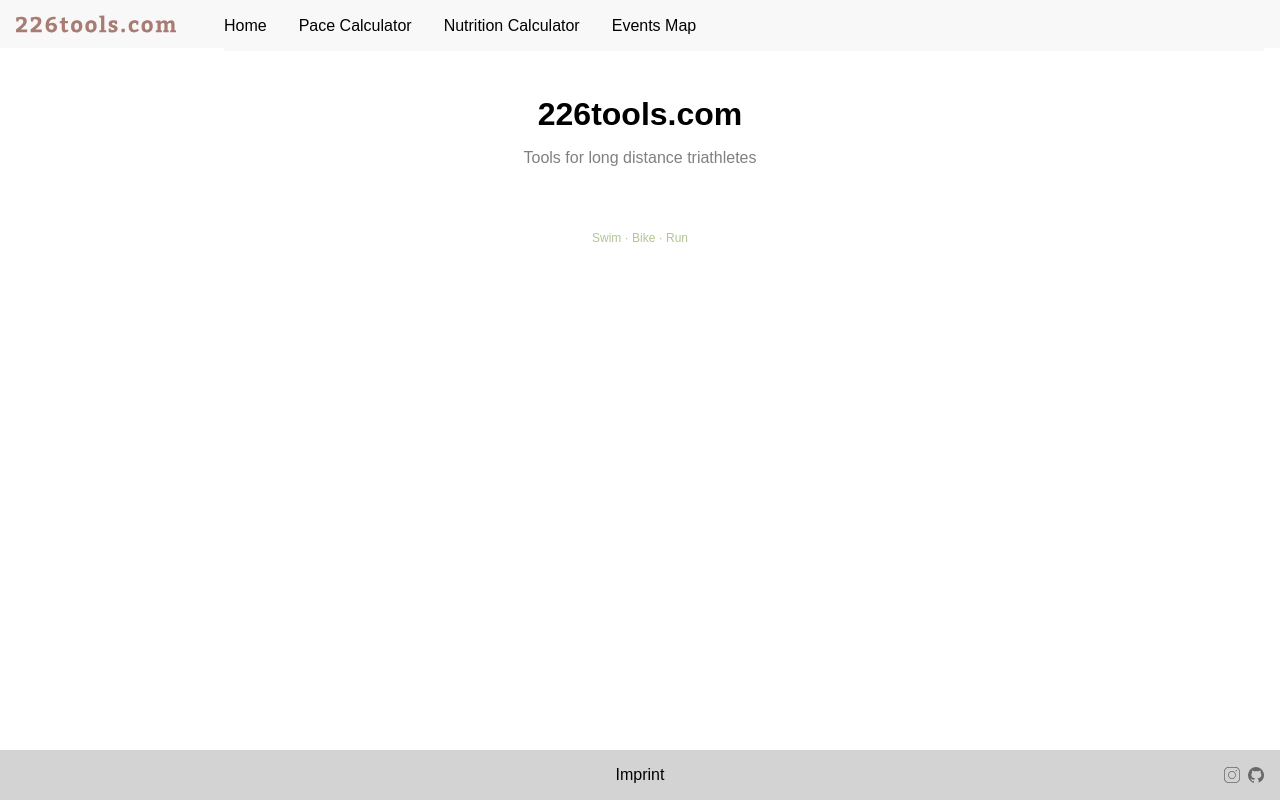
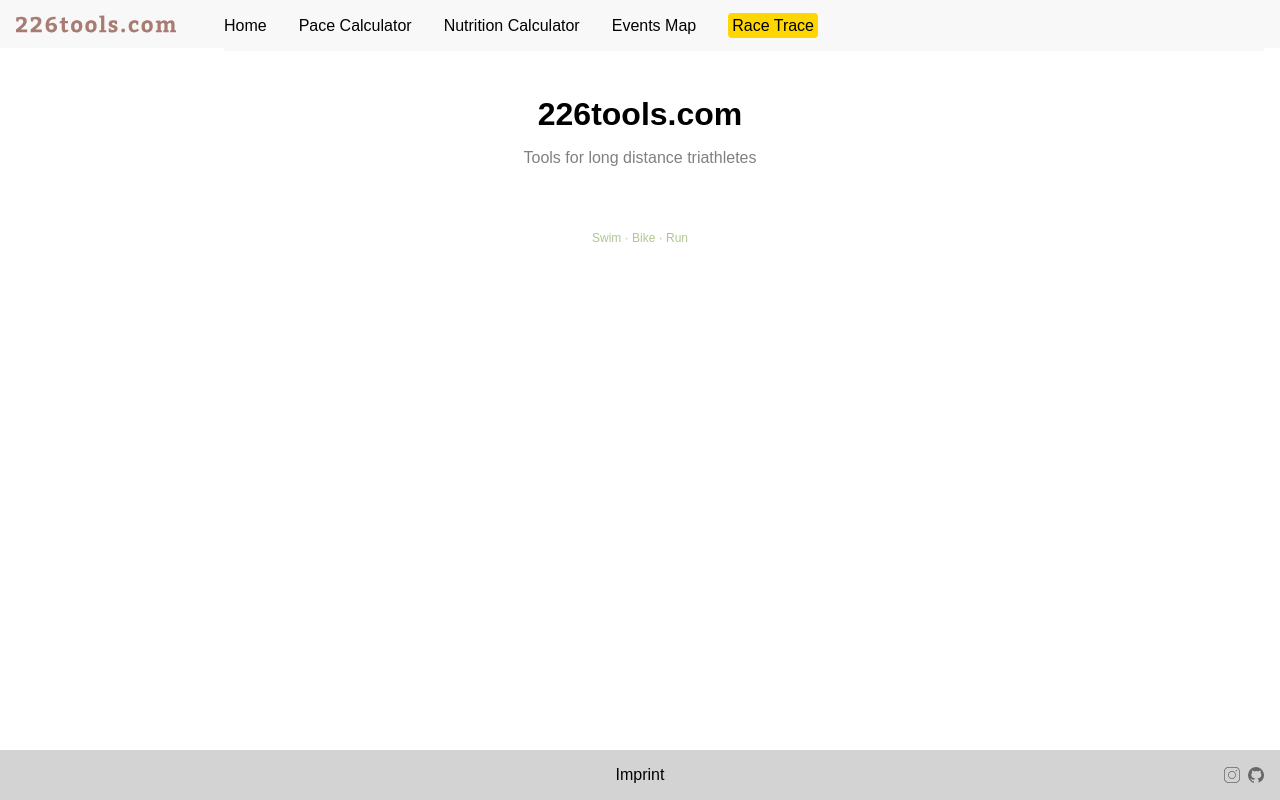
Before and after one commit to sascharissling/226tools-frontend, a React (Vite) app: page / in a window 1280 px wide. Built offline with nearby package versions, Linux system fonts and the light colour scheme.

Commit message:
downgrade styled-components

```diff
--- a/src/components/navbar/index.tsx
+++ b/src/components/navbar/index.tsx
@@ -1,7 +1,7 @@
 import { useEffect, useState } from "react";
 import { Link } from "react-router-dom";
 import { useEnv } from "../../hooks/useEnv.ts";
-import styled from "styled-components";
+import styled, { css } from "styled-components";
 import Logo from "../logo";
 import { breakpoints, devices } from "../../theme/theme.ts";
 import MenuButton from "./components/MenuButton.tsx";
@@ -13,6 +13,7 @@ const routes = [
   { name: "Pace Calculator", path: "/pace-calculator" },
   { name: "Nutrition Calculator", path: "/nutrition-calculator", isDev: true },
   { name: "Events Map", path: "/events-map", isDev: true },
+  { name: "Race Trace", path: "/race-trace", isDev: true, isGold: true },
 ];
 
 const NavBar = () => {
@@ -44,7 +45,7 @@ const NavBar = () => {
                 return null;
               }
               return (
-                <LI>
+                <LI key={route.path} isGold={route.isGold}>
                   <Link to={route.path} onClick={toggleMenu}>
                     {route.name}
                   </Link>
@@ -107,6 +108,15 @@ const UL = styled.ul`
   }
 `;
 
-const LI = styled.li`
+const LI = styled.li<{ isGold?: boolean }>`
+  ${(props) =>
+    props.isGold === true &&
+    css`
+      a {
+        background-color: gold;
+        padding: 0.25rem;
+        border-radius: 0.25rem;
+      }
+    `}
   list-style: none;
 `;
--- a/src/routes.tsx
+++ b/src/routes.tsx
@@ -9,6 +9,7 @@ import PaceCalculator from "./pages/pace-calculator";
 import EventsMap from "./pages/events-map";
 import MainLayout from "./MainLayout.tsx";
 import Imprint from "./pages/imprint";
+import RaceTracePage from "./pages/race-trace";
 
 export const router = createBrowserRouter(
   createRoutesFromElements(
@@ -25,6 +26,7 @@ export const router = createBrowserRouter(
             />
             <Route path={"/events-map"} element={<EventsMap />} />
             <Route path={"/imprint"} element={<Imprint />} />
+            <Route path={"/race-trace"} element={<RaceTracePage />} />
           </>
         )}
       </Route>
```
Also changed, not shown: package.json (+7 -1 lines), 1 other file (tests, documents, lock files or other folders).
